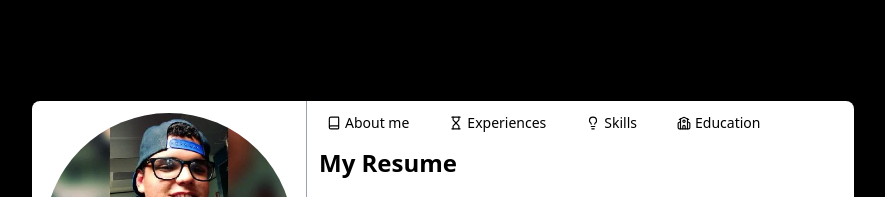
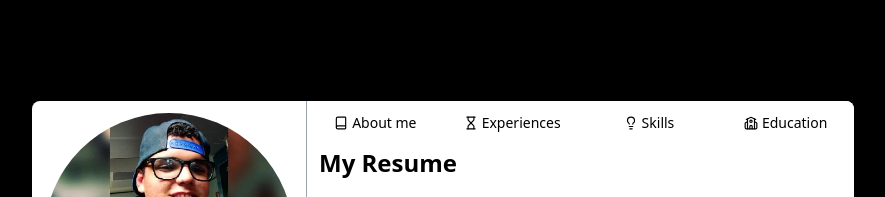
Before and after one commit to TheMhv/my-resume, a React (Create React App) app: page / in a window 1280 px wide. Shown: the top 197 px of the page, without its empty margins (197-1082 px from the left). Built offline with nearby package versions, Linux system fonts and the light colour scheme.

Commit message:
Fix: Menu tabs size

```diff
--- a/src/Pages/Home/components/MenuTabs.jsx
+++ b/src/Pages/Home/components/MenuTabs.jsx
@@ -4,30 +4,25 @@ import { LuBook, LuHourglass, LuLightbulb, LuSchool } from "react-icons/lu";
 class MenuTabs extends React.Component {
   render() {
     return (
-      <div className="flex text-sm font-medium text-center">
-        <div>
-          <div className="flex items-center py-3 px-5 border-b-2 border-transparent rounded-t-lg hover:font-bold hover:border-gray-500 active:text-blue-600 active:border-blue-600">
+      <div className="flex justify-between text-sm font-medium">
+        <div className="flex items-center justify-center bg-white border-b-2 border-transparent rounded-t-lg py-3 px-5 w-full hover:font-bold hover:border-gray-500 active:text-blue-600 active:border-blue-600">
           <LuBook className="mr-1" />
           About me
         </div>
-        </div>
-        <div>
-          <div className="flex items-center py-3 px-5 border-b-2 border-transparent rounded-t-lg hover:font-bold hover:border-gray-500 active:text-blue-600 active:border-blue-600">
+
+        <div className="flex items-center justify-center bg-white border-b-2 border-transparent rounded-t-lg py-3 px-5 w-full hover:font-bold hover:border-gray-500 active:text-blue-600 active:border-blue-600">
           <LuHourglass className="mr-1" />
           Experiences
         </div>
-        </div>
-        <div>
-          <div className="flex items-center py-3 px-5 border-b-2 border-transparent rounded-t-lg hover:font-bold hover:border-gray-500 active:text-blue-600 active:border-blue-600">
+
+        <div className="flex items-center justify-center bg-white border-b-2 border-transparent rounded-t-lg py-3 px-5 w-full hover:font-bold hover:border-gray-500 active:text-blue-600 active:border-blue-600">
           <LuLightbulb className="mr-1" />
           Skills
         </div>
-        </div>
-        <div>
-          <div className="flex items-center py-3 px-5 border-b-2 border-transparent rounded-t-lg hover:font-bold hover:border-gray-500 active:text-blue-600 active:border-blue-600">
+
+        <div className="flex items-center justify-center bg-white border-b-2 border-transparent rounded-t-lg py-3 px-5 w-full hover:font-bold hover:border-gray-500 active:text-blue-600 active:border-blue-600">
           <LuSchool className="mr-1" />
           Education
-          </div>
         </div>
       </div>
     );
```
Lines whose indentation alone changed are shown as unchanged.
